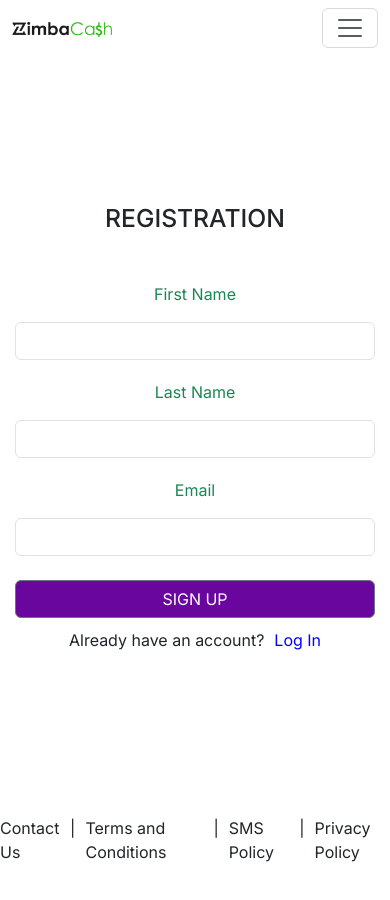
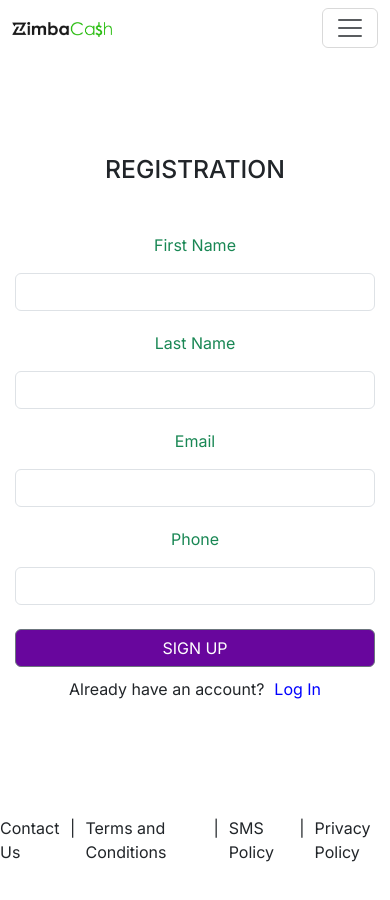
Before and after one commit to mubinkg/micro-finance, a Next.js app: page /authentication/registration in a window 390 px wide. Built offline with nearby package versions, Linux system fonts and the light colour scheme.

Commit message:
udpate phone number at signup

```diff
--- a/app/authentication/forget-password/page.jsx
+++ b/app/authentication/forget-password/page.jsx
@@ -33,7 +33,7 @@ export default function Page() {
         }).catch(err=>{
             Swal.fire({
                 title: 'Registration',
-                text:'Error on register new user.',
+                text:'Error on registering new user.',
                 icon: "error"
             })
         })
--- a/app/authentication/registration/page.jsx
+++ b/app/authentication/registration/page.jsx
@@ -11,6 +11,7 @@ export default function Page() {
     const [firstName, setFirstName] = useState('')
     const [lastName, setLastName] = useState('')
     const [email, setEmail] = useState('')
+    const [phone, setPhone] = useState('')
 
     const signupHandler = () => {
         if (!email || !firstName || !lastName) {
@@ -75,6 +76,12 @@ export default function Page() {
                         </p>
                         <Input value={email} onChange={(e) => setEmail(e.target.value)} />
                     </div>
+                    <div style={{ width: "100%", marginTop: '20px' }} >
+                        <p  className='text-center text-success'>
+                            Phone
+                        </p>
+                        <Input value={phone} onChange={(e) => setEmail(e.target.value)} />
+                    </div>
                     <Button style={{ background: "#68069d" }} className='mt-4' onClick={signupHandler}>SIGN UP</Button>
                     <div style={{display: 'flex',marginTop: "10px", justifyContent: "center" }}>
                         <p style={{cursor: "pointer"}} onClick={()=>router.push('/authentication/forget-password')}>Already have an account?</p>
```
